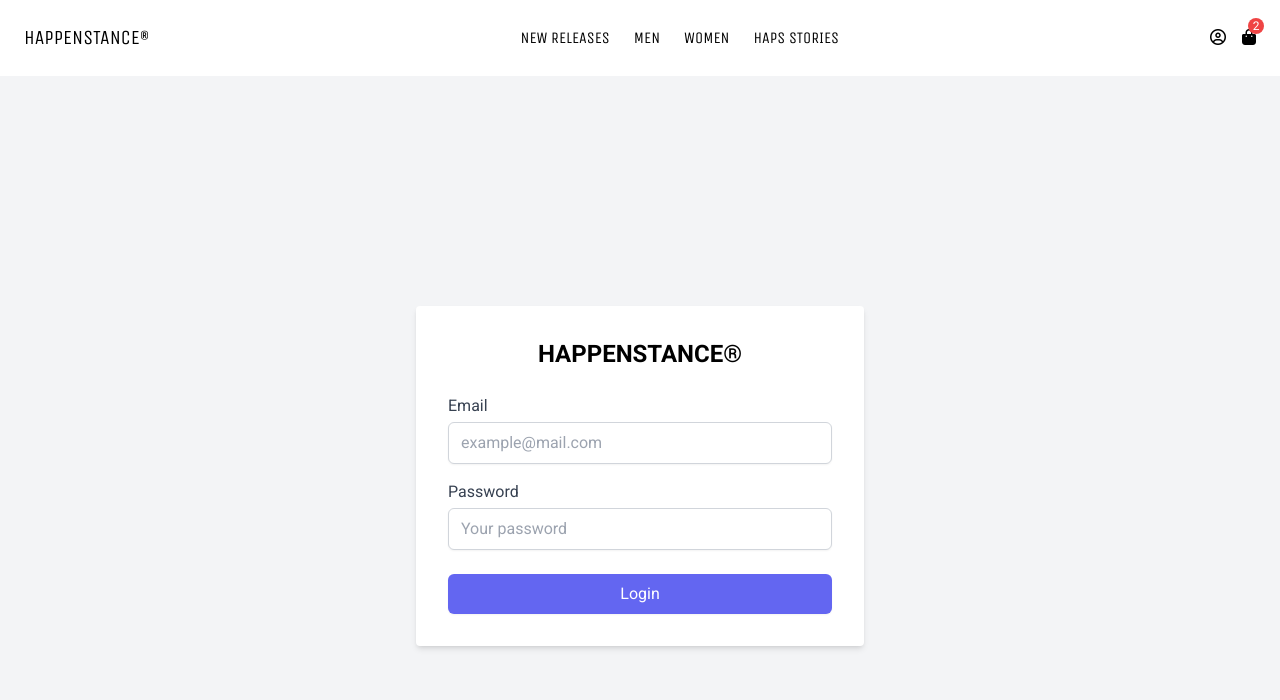
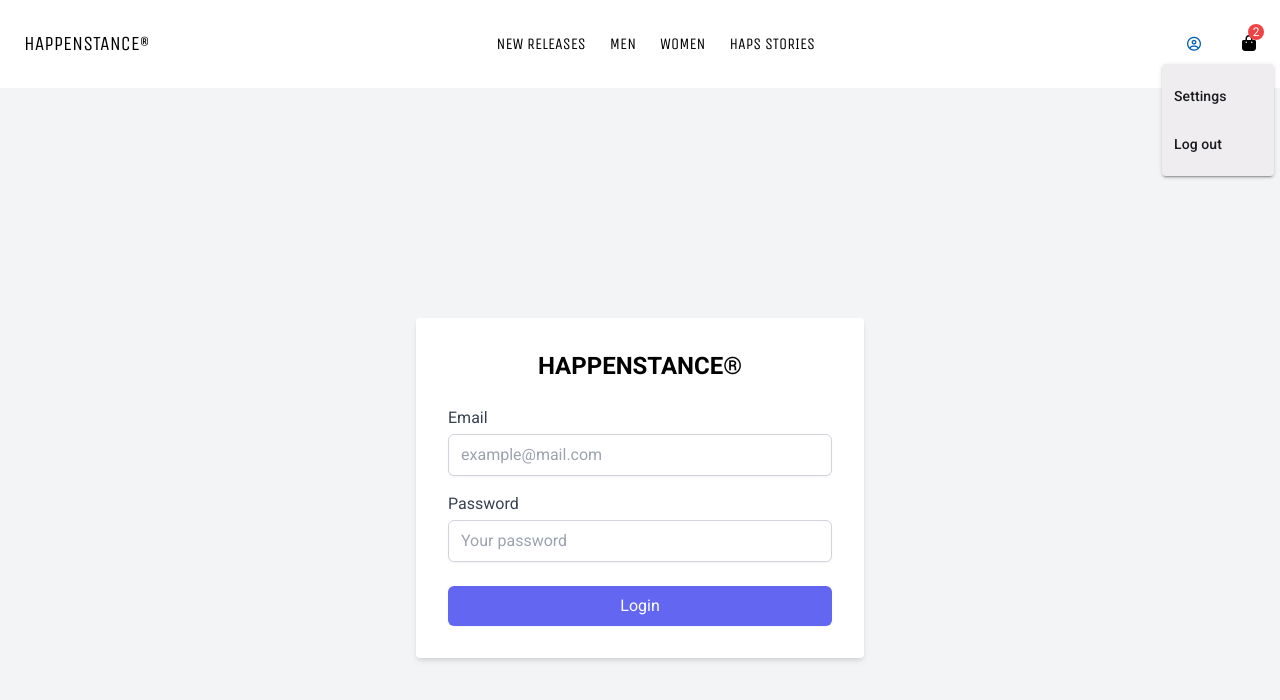
Before and after one commit to Baxromxoja16/happenstance, an Angular app: page /login in a window 1280 px wide. Both pictures are taken after a click on the button 1218 px from the left and 38 px from the top of the page. Shown: the top 700 px of the page. Built offline with nearby package versions, Linux system fonts and the light colour scheme.

Commit message:
fix: user account change

```diff
--- a/src/app/pages/login/login.component.ts
+++ b/src/app/pages/login/login.component.ts
@@ -3,7 +3,7 @@ import { FormBuilder, FormGroup, ReactiveFormsModule, Validators } from '@angula
 import { LoginService } from './services/login.service.js';
 import { Subscription } from 'rxjs';
 import { TokenService } from '../../core/services/token.service.js';
-import { MessageService } from '../../core/services/global-error.service.js';
+import { MessageService } from '../../core/services/message.service.js';
 import { Router, RouterModule } from '@angular/router';
 
 @Component({
--- a/src/app/shared/components/header/header.component.html
+++ b/src/app/shared/components/header/header.component.html
@@ -10,10 +10,12 @@
         </div>
 
         <div class="flex items-center space-x-4">
-            <button class="hover:text-gray-600">
-                <i class="fa-regular fa-circle-user"></i>
-            </button>
-            <button class="relative hover:text-gray-600">
+            <button mat-button [matMenuTriggerFor]="menu"><i class="fa-regular fa-circle-user"></i></button>
+            <mat-menu #menu="matMenu">
+            <button mat-menu-item (click)="settings()">Settings</button>
+            <button mat-menu-item (click)="logOut()">Log out</button>
+            </mat-menu>
+            <button class="relative hover:text-gray-600" (click)="openCart()">
                 <i class="fa-solid fa-bag-shopping"></i>
                 <span
                     class="absolute -top-2 -right-2 bg-red-500 text-white text-xs rounded-full h-4 w-4 flex items-center justify-center">
--- a/src/app/shared/components/header/header.component.ts
+++ b/src/app/shared/components/header/header.component.ts
@@ -1,10 +1,33 @@
-import { Component, OnInit, WritableSignal } from '@angular/core';
-import { ProductViewerService } from '../../../pages/product-viewer/services/product-viewer.service.js';
+import { Component } from '@angular/core';
+import {MatMenuModule} from '@angular/material/menu';
+import {MatButtonModule} from '@angular/material/button';
+import { Router } from '@angular/router';
+import { TokenService } from '../../../core/services/token.service.js';
+import { MessageService } from '../../../core/services/message.service.js';
 
 @Component({
   selector: 'app-header',
-  imports: [],
+  imports: [MatButtonModule, MatMenuModule],
   templateUrl: './header.component.html',
   styleUrl: './header.component.scss'
 })
-export class HeaderComponent {}
+export class HeaderComponent {
+  constructor(
+    private router: Router,
+    private tokenService: TokenService,
+    private messageService: MessageService
+  ) {}
+
+  logOut() {
+    this.tokenService.removeToken();
+    this.router.navigate(['/login']);
+  }
+
+  settings() {
+    this.messageService.handleSuccess('Settings page is not available yet');
+  }
+
+  openCart() {
+    this.messageService.handleSuccess('Cart page is not available yet');
+  }
+}
```
Also changed, not shown: src/app/core/services/message.service.ts (renamed from src/app/core/services/global-error.service.ts).
